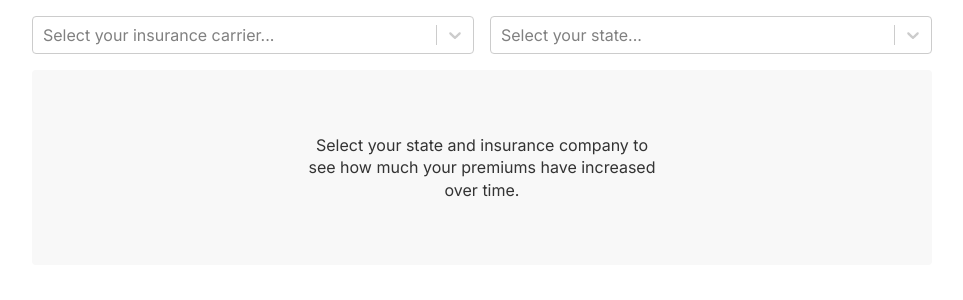
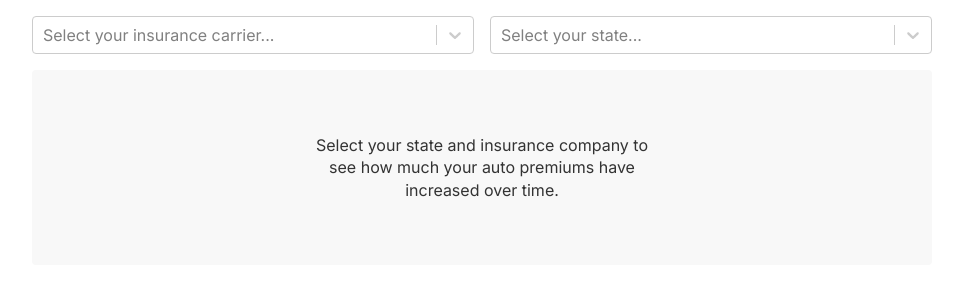
Before and after one commit to itswoop/widget, a React app: page / in a window 1280 px wide. Shown: the top 300 px of the page, without its empty margins (158-1121 px from the left). Built offline with nearby package versions, Linux system fonts and the light colour scheme; no server answers.

Commit message:
Update index.tsx
auto premiums

```diff
--- a/src/components/premium-calculator/index.tsx
+++ b/src/components/premium-calculator/index.tsx
@@ -37,7 +37,7 @@ export const PremiumCalculator = () => {
           <div className={styles.empty}>
             <p>
               Select your state and insurance company to see how much your
-              premiums have increased over time.
+              auto premiums have increased over time.
             </p>
           </div>
         )}
```
